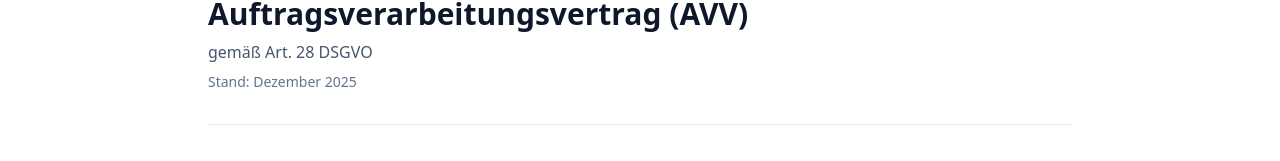
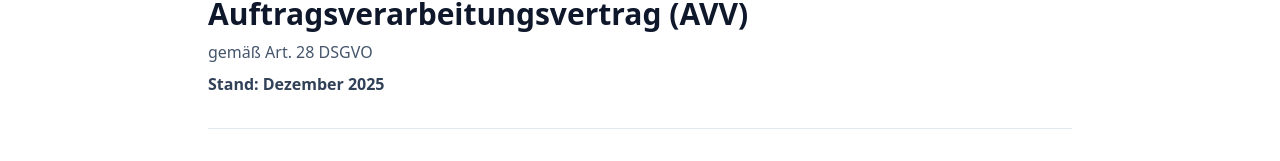
Before and after one commit to berndgalter-lab/struktora, a Next.js app: page /avv in a window 1280 px wide. Shown: the part 152-313 px from the top of the page. Built offline with nearby package versions, Linux system fonts and the light colour scheme.

Commit message:
update avv final

```diff
--- a/src/app/(marketing)/avv/page.tsx
+++ b/src/app/(marketing)/avv/page.tsx
@@ -17,7 +17,7 @@ export default function AVVPage() {
           Auftragsverarbeitungsvertrag (AVV)
         </h1>
         <p className="text-slate-600">gemäß Art. 28 DSGVO</p>
-        <p className="mt-2 text-sm text-slate-500">Stand: Dezember 2025</p>
+        <p className="mt-2 font-semibold text-slate-700">Stand: Dezember 2025</p>
 
         <hr className="my-8 border-slate-200" />
 
@@ -198,6 +198,7 @@ export default function AVVPage() {
               (1) Der Auftragsverarbeiter verarbeitet personenbezogene Daten
               ausschließlich auf dokumentierte Weisung des Verantwortlichen, es
               sei denn, er ist durch Rechtsvorschriften zur Verarbeitung verpflichtet.
+              Die Weisungen erfolgen grundsätzlich in Textform.
             </p>
             <p className="mt-4">
               (2) Der Auftragsverarbeiter gewährleistet, dass die zur Verarbeitung
@@ -414,8 +415,9 @@ export default function AVVPage() {
               <li>Auskunft über gespeicherte Daten</li>
             </ul>
             <p className="mt-4">
-              (2) Der Auftragsverarbeiter informiert den Verantwortlichen unverzüglich
-              über Datenschutzverletzungen, die die Daten des Verantwortlichen betreffen.
+              (2) Der Auftragsverarbeiter informiert den Verantwortlichen unverzüglich,
+              spätestens jedoch innerhalb von 48 Stunden nach Bekanntwerden, über
+              Datenschutzverletzungen, die die Daten des Verantwortlichen betreffen.
             </p>
           </section>
 
```
